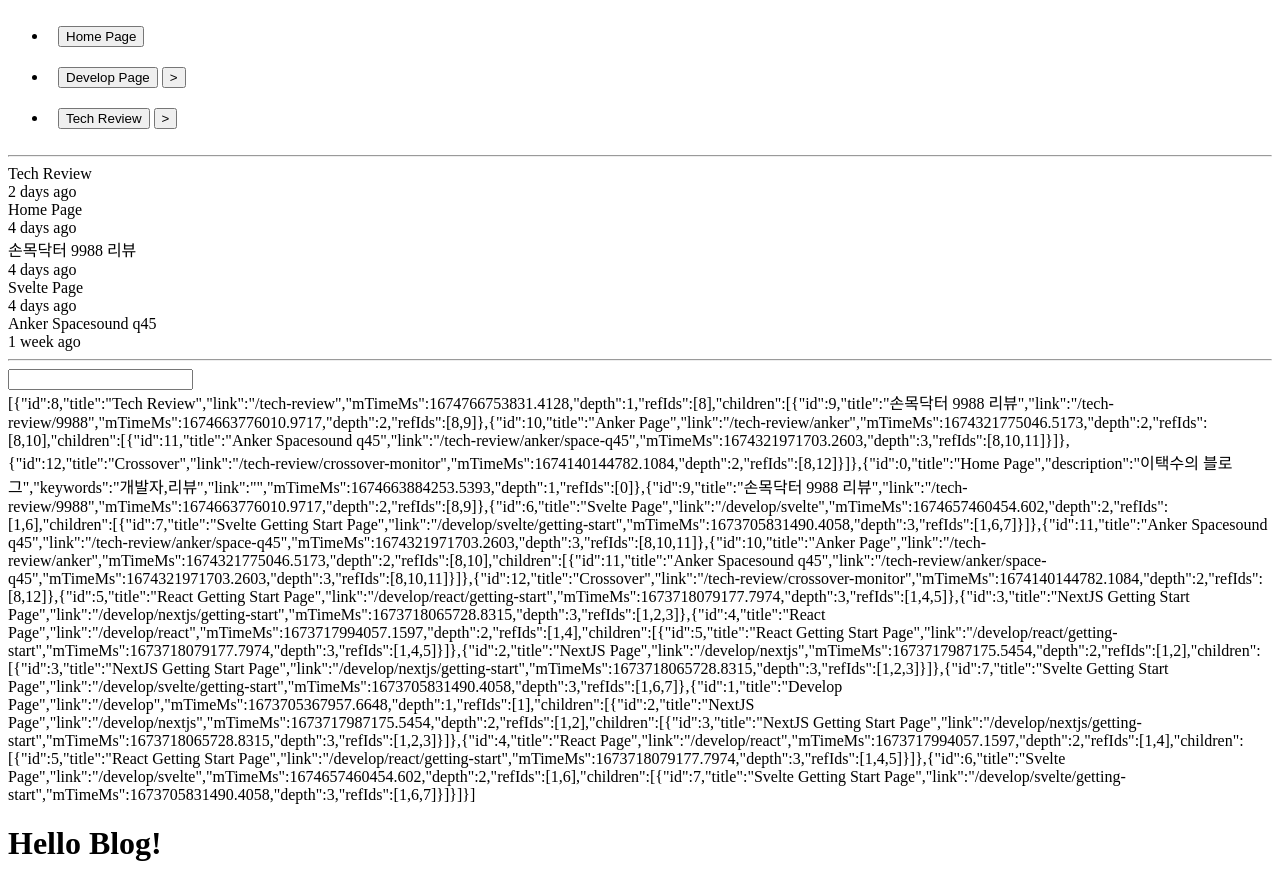
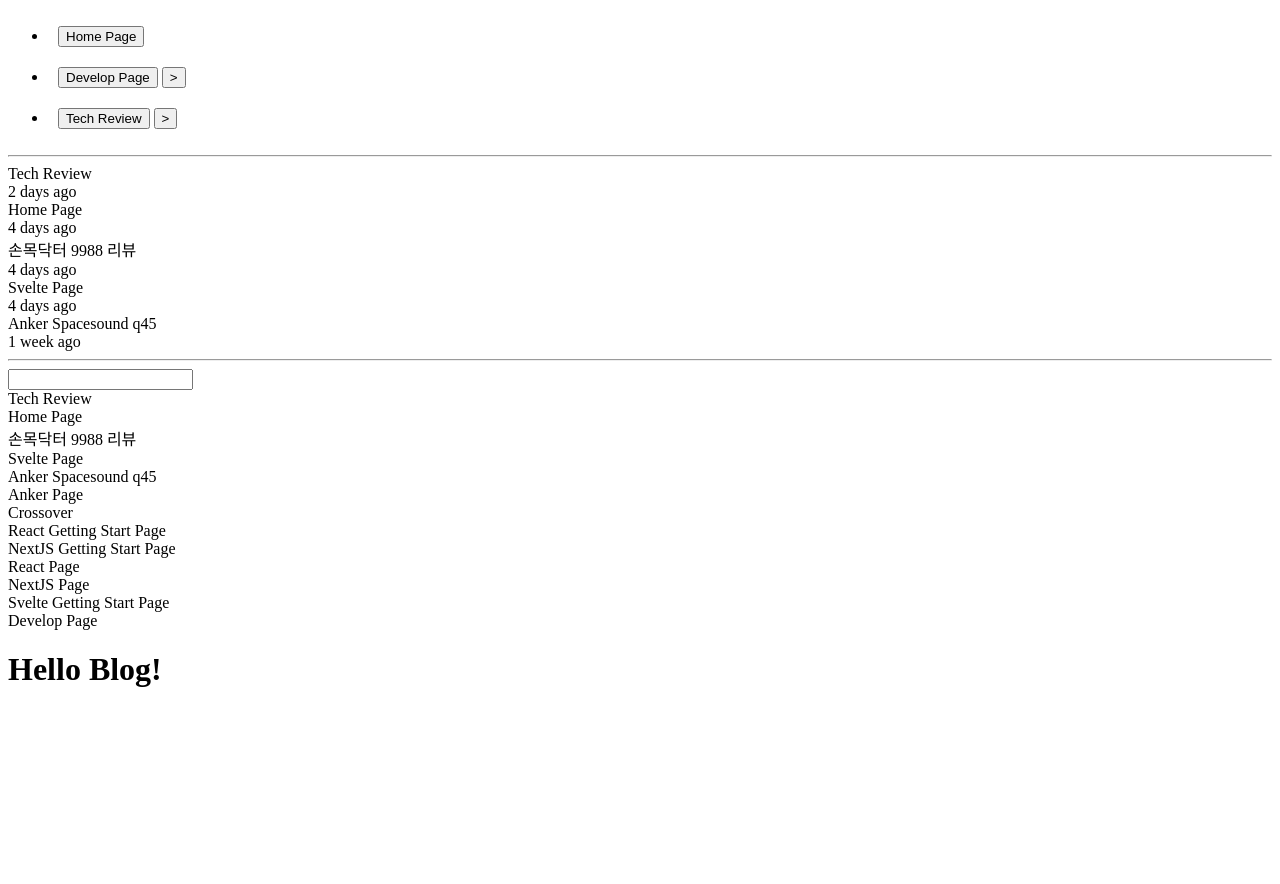
Before and after one commit to taeksoolee/svelte-blog, a SvelteKit app: page / in a window 1280 px wide. After the commit the page ends 800 px from the top, so only its background shows below. Built offline with nearby package versions, Linux system fonts and the light colour scheme.

Commit message:
fix: search Input 수정

```diff
--- a/src/components/SearchInput.svelte
+++ b/src/components/SearchInput.svelte
@@ -1,10 +1,7 @@
-<script context="module">
+<script lang="ts">
 	import { flattenRoutes$ } from 'src/store';
 	import { toKorChars } from '$lib/utils/strings';
 	import { onMount } from 'svelte';
-</script>
-
-<script lang="ts">
 	import type { Route } from 'src/interfaces';
 
 	let filteredRoutes: Route[] = [];
@@ -12,17 +9,16 @@
 	let keyword: string = '';
 
 	$: keyword, search();
-	$: filteredRoutesStr = JSON.stringify(filteredRoutes);
 
 	function includesKeyword(keyword: string) {
 		const _keyword = toKorChars(keyword).join('');
 		return (target: string = '') => {
-			if (_keyword.length < 2) {
+			if (_keyword.length < 1) {
 				return false;
 			}
 
 			const _target = toKorChars(target).join('');
-			return _target.includes(_keyword);
+			return _target.toUpperCase().includes(_keyword.toUpperCase());
 		};
 	}
 
@@ -34,19 +30,19 @@
 
 		const splitedKeywords = keyword.split(' ');
 
-		filteredRoutes = flattenRoutes.filter((v) => {
+		filteredRoutes = flattenRoutes.filter((route) => {
 			for (const i in splitedKeywords) {
 				const splitedKeyword = splitedKeywords[i];
 				const _includesKeyword = includesKeyword(splitedKeyword);
 
-				if (_includesKeyword(v.title)) {
+				if (_includesKeyword(route.title)) {
 					return true;
 				}
-				if (_includesKeyword(v.description)) {
+				if (_includesKeyword(route.description)) {
 					return true;
 				}
 
-				const keywords = v.keywords?.split(',') ?? [];
+				const keywords = route.keywords?.split(',') ?? [];
 				for (const i in keywords) {
 					if (_includesKeyword(keywords[i])) {
 						return true;
@@ -67,5 +63,7 @@
 
 <input type="text" bind:value={keyword} />
 <div>
-	{filteredRoutesStr}
+	{#each filteredRoutes as route}
+		<div>{route.title}</div>
+	{/each}
 </div>
```
